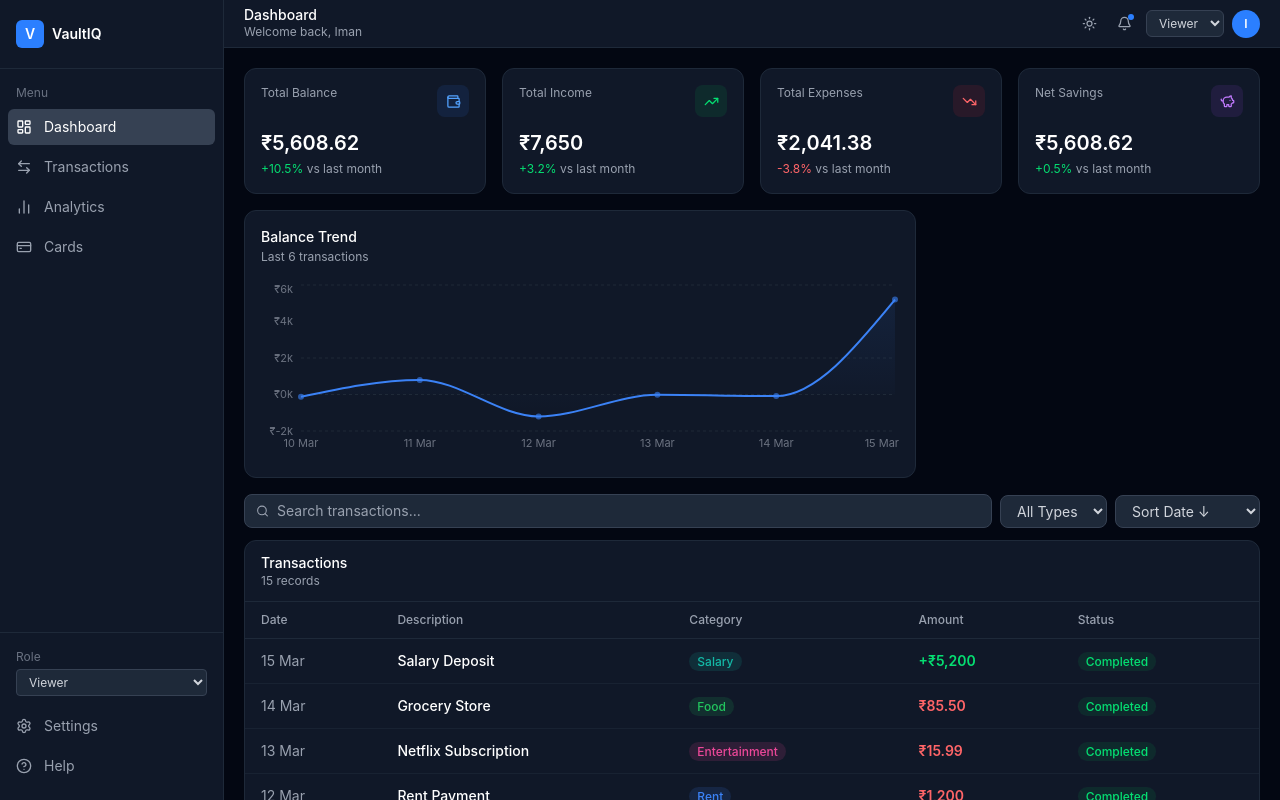
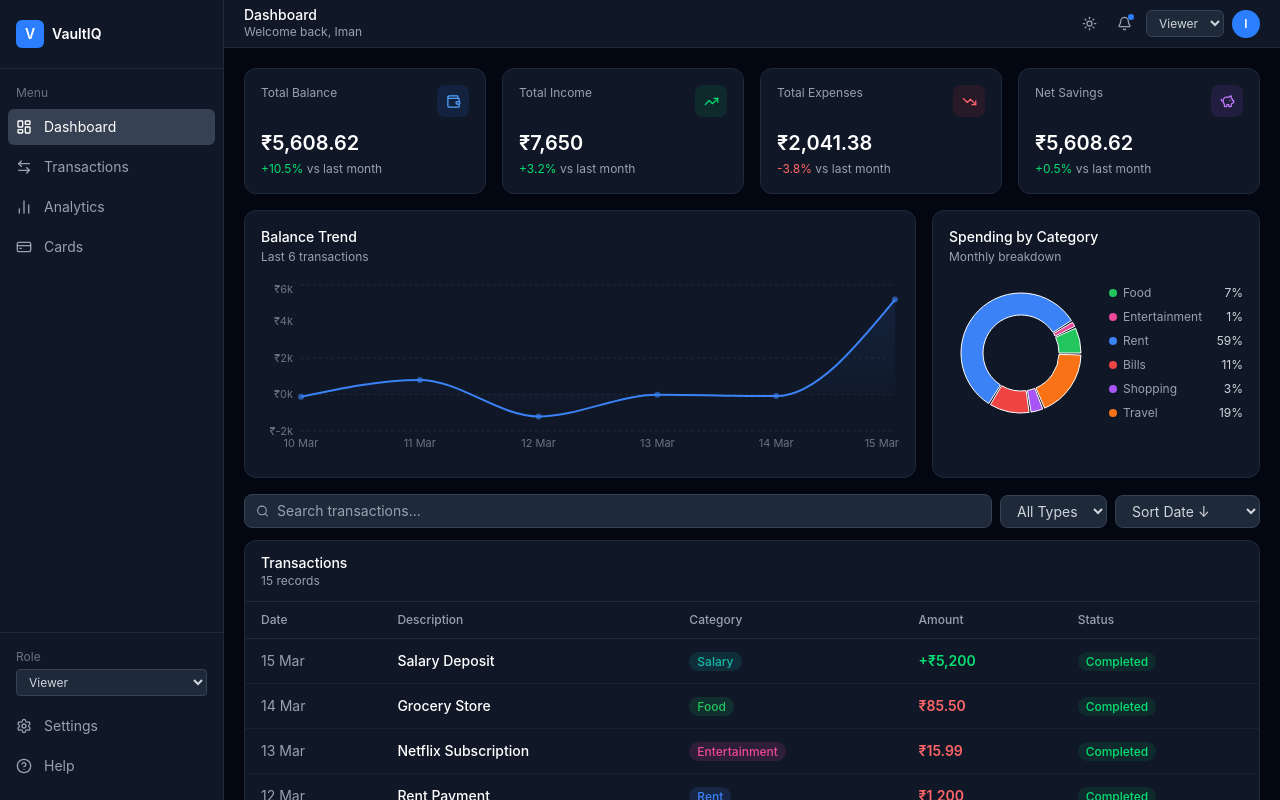
Before and after one commit to Iman-Datta/VaultIQ, a React (Vite) app: page / in a window 1280 px wide. Built offline with nearby package versions, Linux system fonts and the light colour scheme.

Commit message:
Update Dashboard component just connet the pie chart

```diff
--- a/src/pages/Dashboard.jsx
+++ b/src/pages/Dashboard.jsx
@@ -18,7 +18,7 @@ export default function Dashboard() {
           <div className="lg:col-span-2">
             <BalanceTrend />
           </div>
-          {/* <SpendingDonut /> */}
+          <SpendingDonut />
         </div>
 
         {/* <InsightCards /> */}
```
